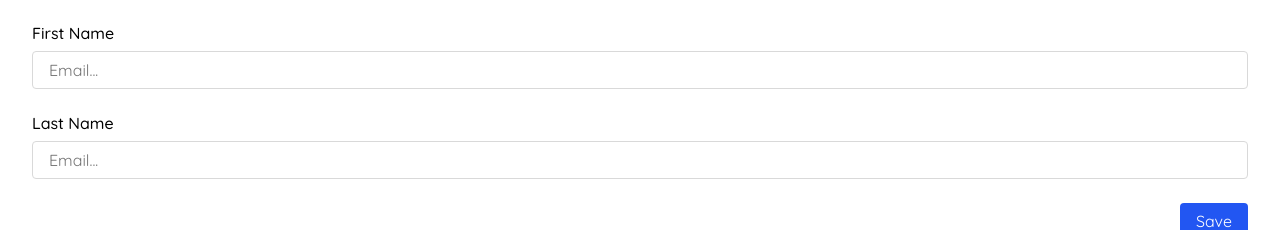
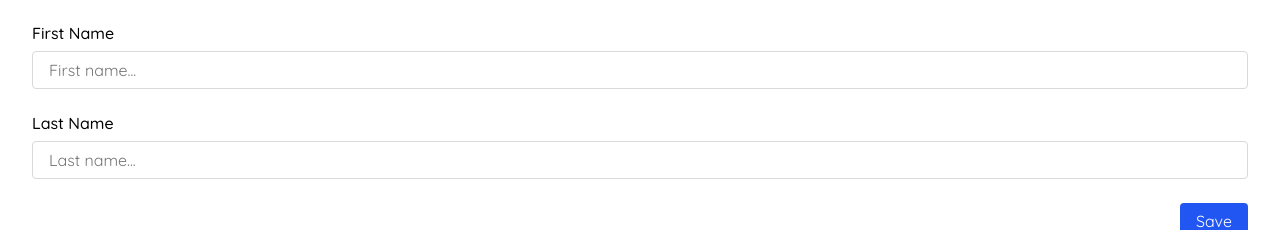
Before and after one commit to AidanTilgner/Onyx-Client, a SvelteKit app: page /settings in a window 1280 px wide. Shown: the part 348-578 px from the top of the page. Built offline with nearby package versions, Linux system fonts and the light colour scheme; no server answers; some icons are missing.

Commit message:
fixed dumb typos

```diff
--- a/src/routes/settings/+page.svelte
+++ b/src/routes/settings/+page.svelte
@@ -59,7 +59,7 @@
 				type="text"
 				name="first_name"
 				id="first_name"
-				placeholder="Email..."
+				placeholder="First name..."
 				bind:value={profile.first_name}
 			/>
 		</div>
@@ -69,7 +69,7 @@
 				type="text"
 				name="last_name"
 				id="last_name"
-				placeholder="Email..."
+				placeholder="Last name..."
 				bind:value={profile.last_name}
 			/>
 		</div>
```
